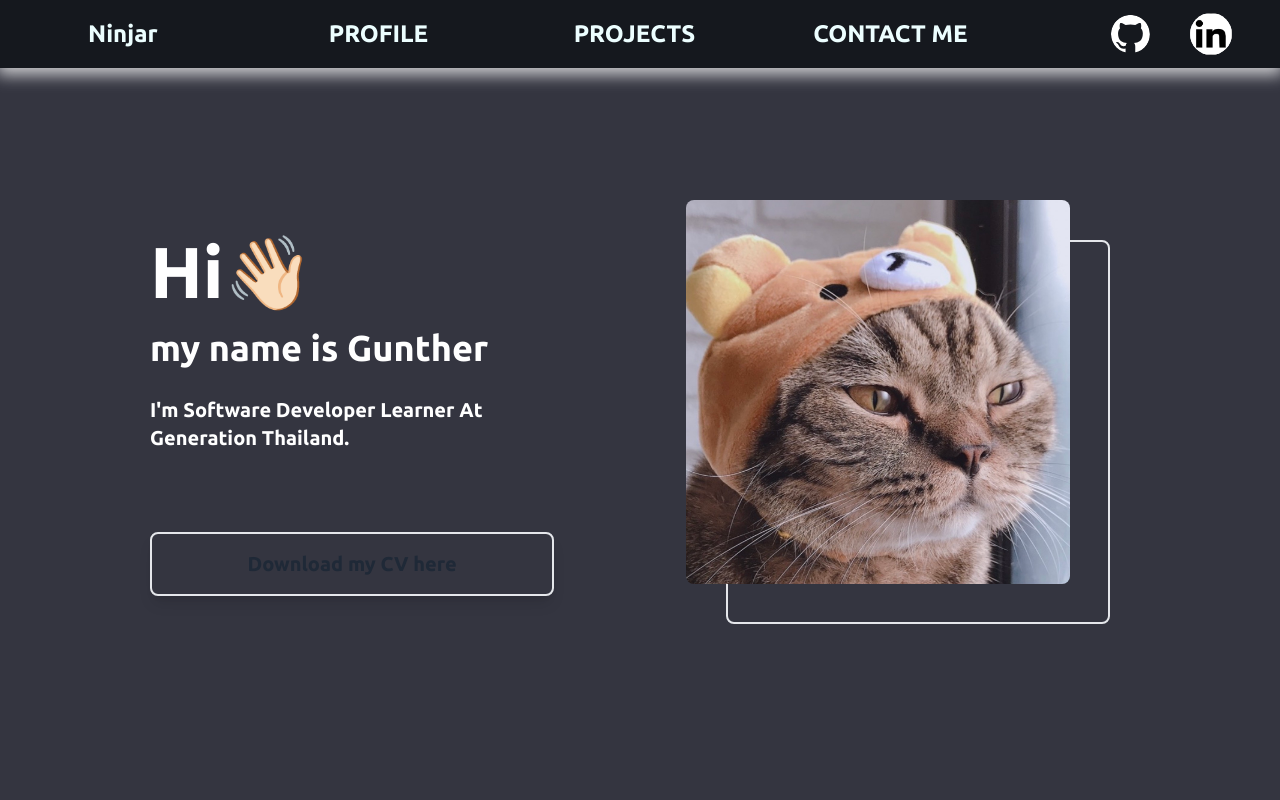
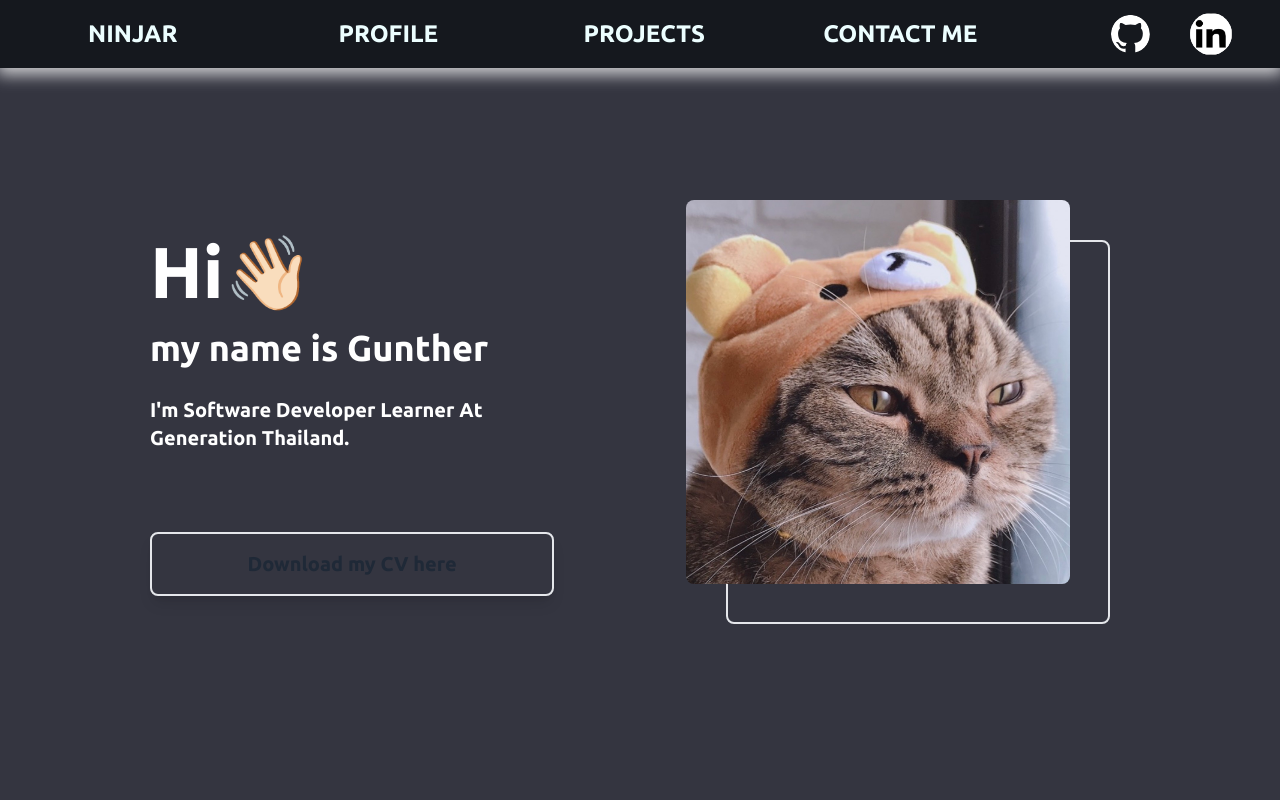
Before and after one commit to Charat-Ninjar/portfolio, a React (Vite) app: page / in a window 1280 px wide. Shown: the top 800 px of the page. Built offline with nearby package versions, Linux system fonts and the light colour scheme; a web font is replaced by a local one.

Commit message:
add new img

```diff
--- a/src/components/Navbar.jsx
+++ b/src/components/Navbar.jsx
@@ -6,7 +6,7 @@ const Navbar = () => {
     <div className="flex w-full text-cyan-50">
       <div className="flex w-full justify-between h-[68px] items-center fixed z-10 navbar">
         <div className="flex text-2xl h-[68px] justify-start items-center font-semibold text-glow hover:text-glow pl-20">
-          Ninjar
+          NINJAR
         </div>
         <div>
           <a href="#profile">
--- a/src/pages/Me.jsx
+++ b/src/pages/Me.jsx
@@ -21,7 +21,7 @@ const Me = () => {
         >
           <div className="rounded-lg w-96 h-96 relative">
             <img
-              src="src/assets/gunther.jpg"
+              src="public/gunther.jpg"
               className={`rounded-lg  w-96 h-96 absolute bottom-10 right-10 z-0 ${
                 isHovered ? "profile" : ""
               }`}
```
Also changed, not shown: public/gunther.jpg (renamed from src/assets/gunther.jpg).
